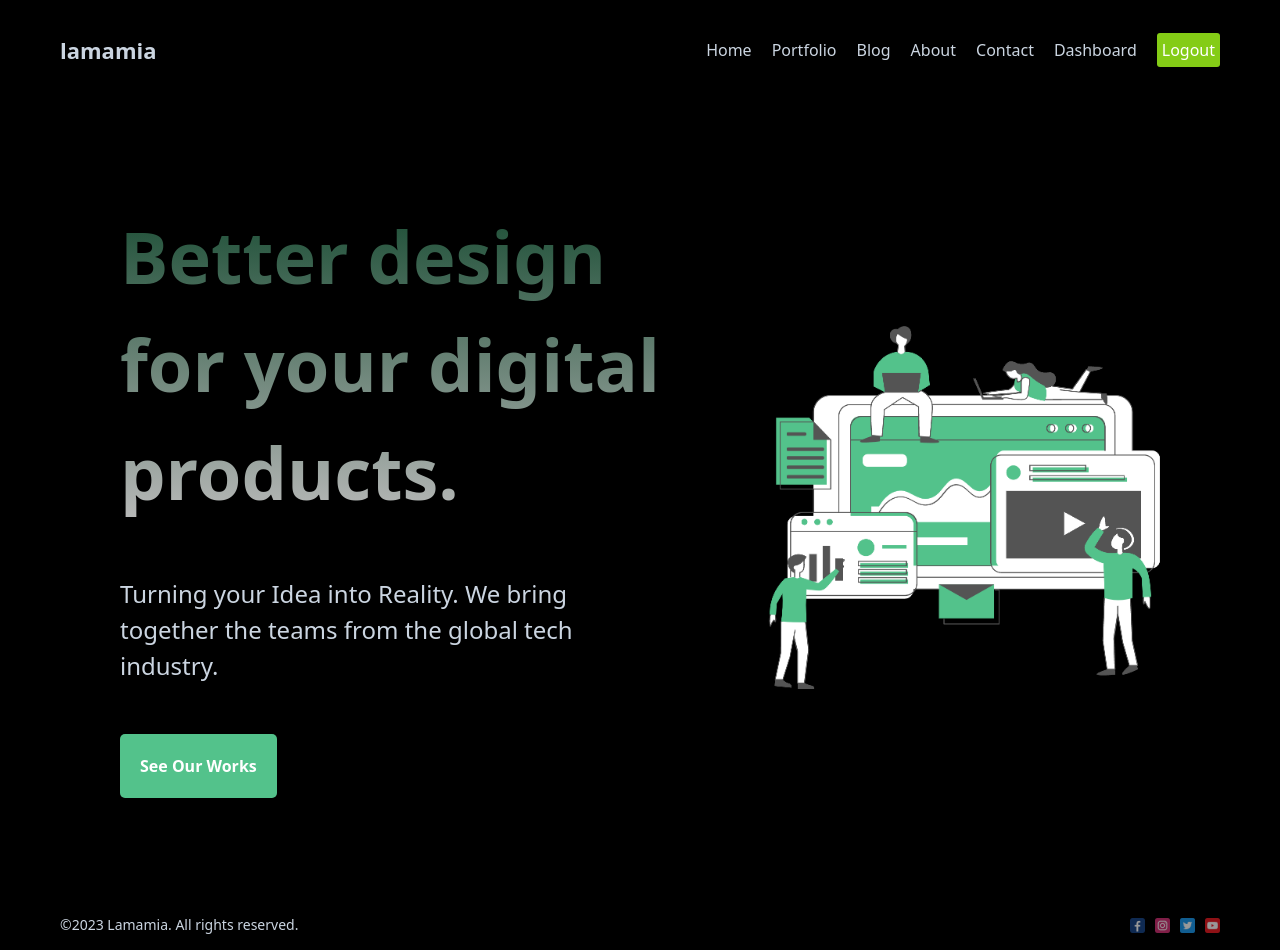
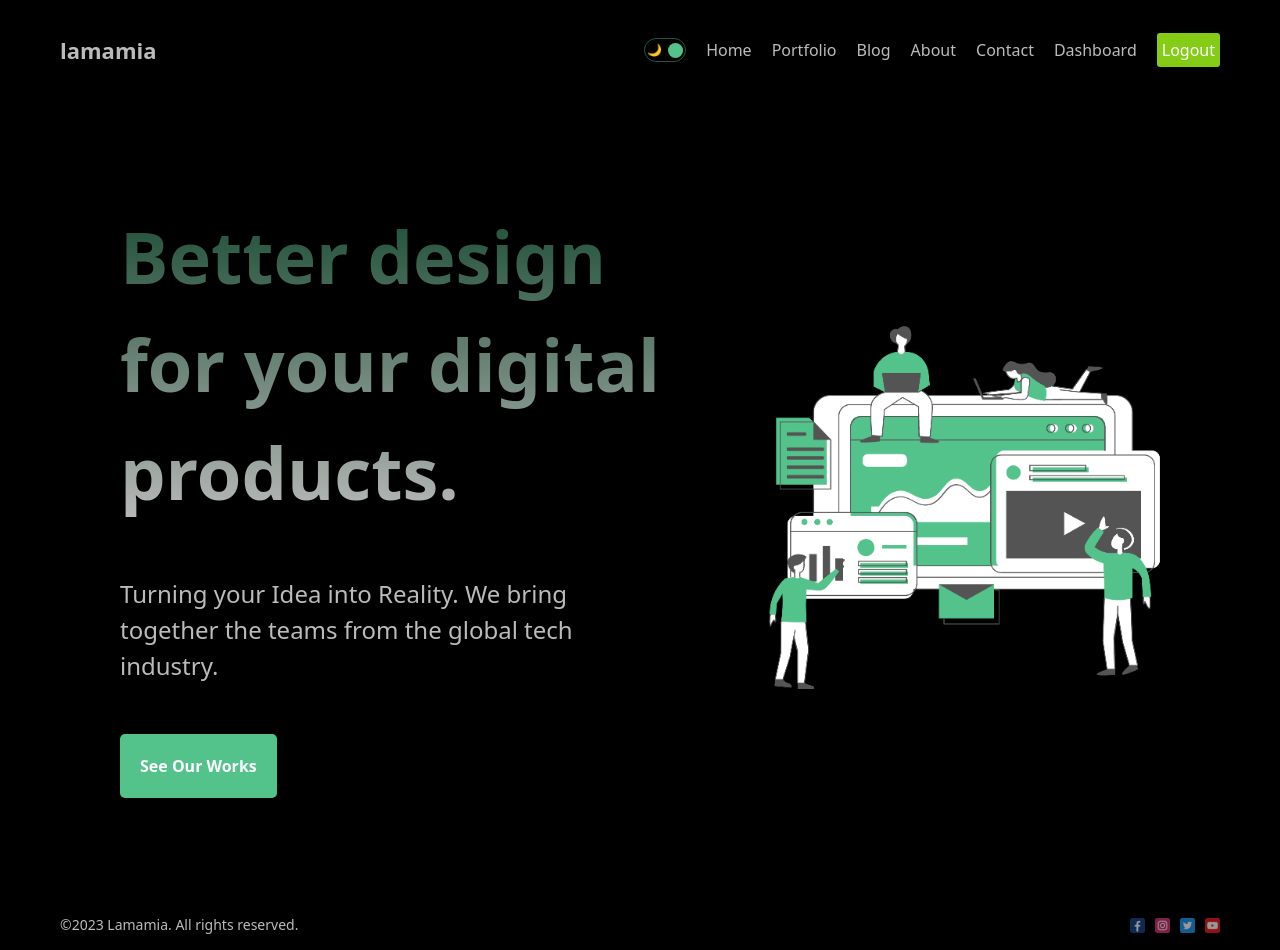
Before and after one commit to Yellowweii/Next.js-Practising, a Next.js app: page / in a window 1280 px wide. Built offline with nearby package versions, Linux system fonts and the light colour scheme.

Commit message:
finish the function of change theme

```diff
--- a/app/globals.css
+++ b/app/globals.css
@@ -8,7 +8,7 @@ body {
 }
 
 a {
-  @apply text-inherit ;
+  @apply text-inherit;
 }
 
 .container {
@@ -18,3 +18,15 @@ a {
 .inputStyle {
   @apply p-5 bg-transparent outline-0 border-[3px] border-[#bbb] text-[#bbb] text-[20px] font-bold;
 }
+
+.light {
+  @apply bg-white text-[#111];
+}
+
+.dark {
+  @apply bg-black text-[#bbb];
+}
+
+.theme {
+  @apply transition-colors duration-1000 ease-in;
+}
--- a/app/layout.tsx
+++ b/app/layout.tsx
@@ -1,6 +1,7 @@
 import "./globals.css";
 import type { Metadata } from "next";
 import { Footer, Navbar } from "@/components";
+import { ThemeProvider } from "@/context";
 
 export const metadata: Metadata = {
   title: "Next App",
@@ -10,10 +11,14 @@ export const metadata: Metadata = {
 export default function RootLayout({ children }: { children: React.ReactNode }) {
   return (
     <html lang="en">
-      <body className="container">
-        <Navbar />
-        {children}
-        <Footer />
+      <body>
+        <ThemeProvider>
+          <div className="container">
+            <Navbar />
+            {children}
+            <Footer />
+          </div>
+        </ThemeProvider>
       </body>
     </html>
   );
--- /dev/null
+++ b/components/DarkModeToggle/index.tsx
@@ -0,0 +1,17 @@
+"use client"
+
+import React, { useContext } from 'react'
+import { ThemeContext } from '@/context'
+
+const DarkModeToggle = () => {
+    const {theme, toggleTheme} = useContext(ThemeContext)
+  return (
+    <div onClick={toggleTheme} className='w-[42px] h-[24px] border-[1.5px] border-solid border-[#53c28b70] rounded-[30px] flex items-center justify-between p-[2px] relative cursor-pointer'>
+        <div className='text-[12px]'>🌙</div>
+        <div className='text-[12px]'>🔆</div>
+        <div className={`w-[15px] h-[15px] bg-[#53c28b] rounded-full absolute ${theme === 'light' ? 'left-[2px]' : 'right-[2px]'}` } />
+    </div>
+  )
+}
+
+export default DarkModeToggle
--- a/components/Navbar/index.tsx
+++ b/components/Navbar/index.tsx
@@ -1,20 +1,22 @@
 import { links } from "@/constant";
 import Link from "next/link";
 import React from "react";
+import DarkModeToggle from "../DarkModeToggle";
 
 const Navbar = () => {
   return (
     <div className="flex h-[100px] justify-between items-center">
-      <Link className="font-bold text-[22px]" href="/">lamamia</Link>
+      <Link className="font-bold text-[22px]" href="/">
+        lamamia
+      </Link>
       <div className="flex items-center gap-5">
+        <DarkModeToggle />
         {links.map((link) => (
           <Link className="hover:text-gray-400" key={link.id} href={link.url}>
             {link.title}
           </Link>
         ))}
-        <button className="p-[5px] border-0 bg-lime-500 text-white cursor-pointer rounded-[3px]">
-            Logout
-        </button>
+        <button className="p-[5px] border-0 bg-lime-500 text-white cursor-pointer rounded-[3px]">Logout</button>
       </div>
     </div>
   );
--- /dev/null
+++ b/context/index.js
@@ -0,0 +1,19 @@
+"use client";
+
+import { createContext, useState } from "react";
+
+export const ThemeContext = createContext();
+
+export const ThemeProvider = ({ children }) => {
+  const [theme, setTheme] = useState("dark");
+
+  const toggleTheme = () => {
+    setTheme((prev) => (prev === "dark" ? "light" : "dark"));
+  };
+
+  return (
+    <ThemeContext.Provider value={{ toggleTheme, theme }}>
+      <div className={`theme ${theme}`}>{children}</div>
+    </ThemeContext.Provider>
+  );
+};
--- a/next.config.js
+++ b/next.config.js
@@ -2,7 +2,7 @@
 const nextConfig = {
   images: {
     domains: ["images.pexels.com"],
-  },
+  }
 };
 
 module.exports = nextConfig;
--- a/package.json
+++ b/package.json
@@ -4,7 +4,7 @@
   "private": true,
   "scripts": {
     "dev": "next dev",
-    "build": "next build",
+    "build": "next build && next export",
     "start": "next start",
     "lint": "next lint"
   },
--- a/tsconfig.json
+++ b/tsconfig.json
@@ -22,6 +22,6 @@
       "@/*": ["./*"]
     }
   },
-  "include": ["next-env.d.ts", "**/*.ts", "**/*.tsx", ".next/types/**/*.ts"],
+  "include": ["next-env.d.ts", "**/*.ts", "**/*.tsx", ".next/types/**/*.ts", "context/index.js"],
   "exclude": ["node_modules"]
 }
```
